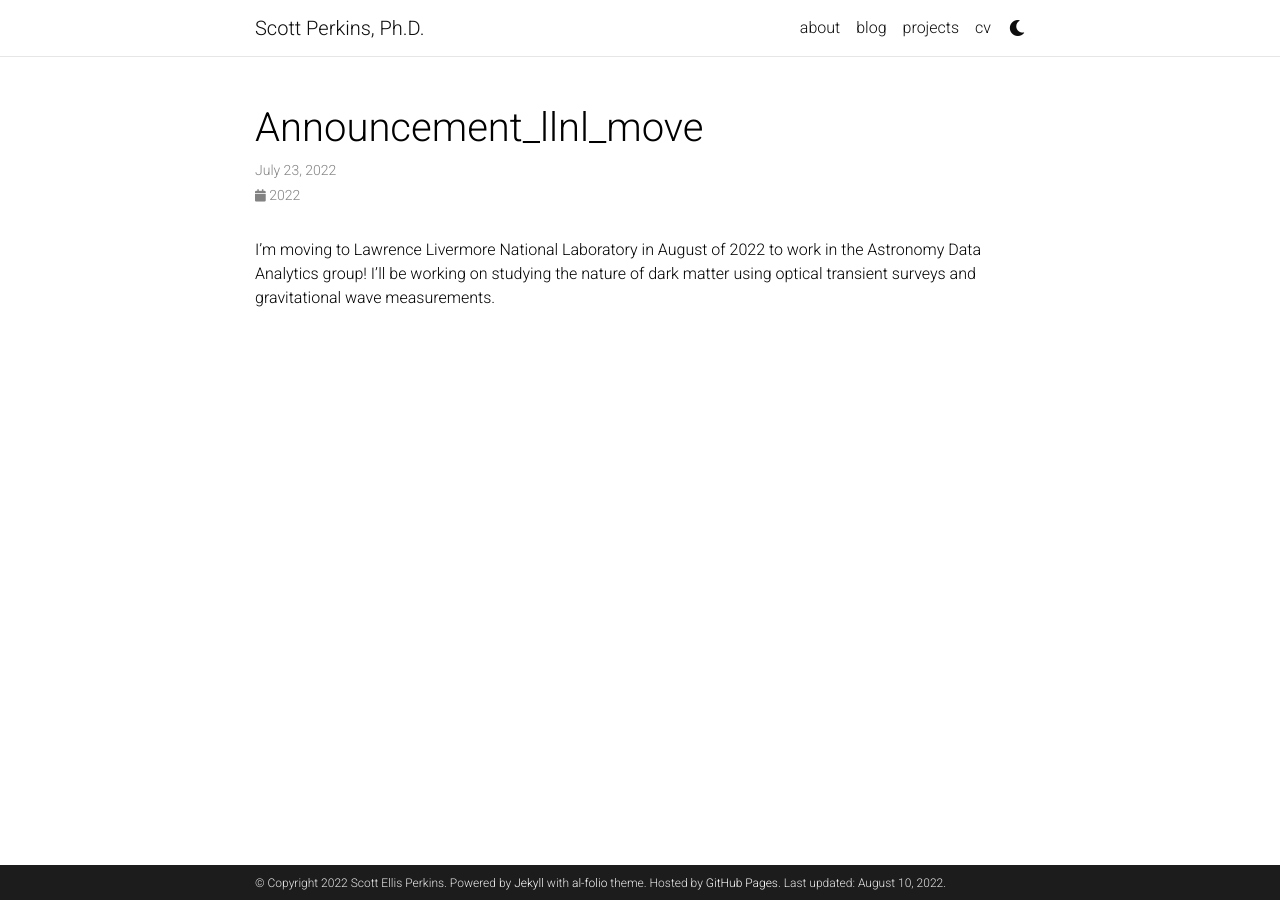
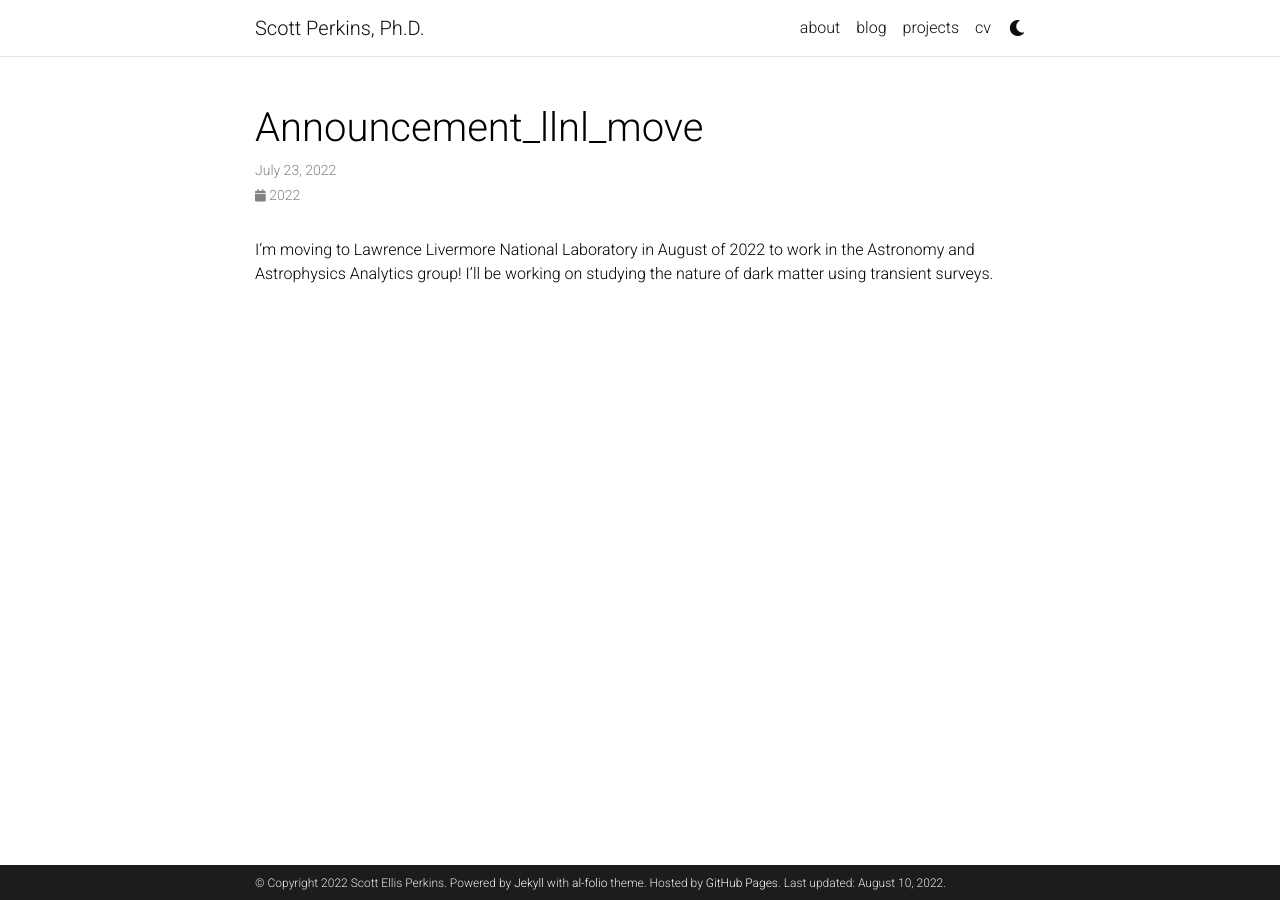
Before and after one commit to scottperkins/scottperkins.github.io, a Jekyll site: the page built from _news/announcement_llnl_move.md, in a window 1280 px wide. Built offline with Jekyll 4.4.1, drawn with Linux system fonts in a browser that asks for light colours; comment, search, counter and statistics services are not loaded; a style sheet for code colours, icons or effects is not loaded.

Commit message:
Small tweaks to website

```diff
--- a/_data/cv.yml
+++ b/_data/cv.yml
@@ -34,7 +34,7 @@
       institution: Lawrence Livermore National Laboratory, Livermore CA
       year: 2022 -
       description:
-        - Explored possible explanations of the effects of dark matter, specifically focused on primordial black holes.
+        - Explored possible explanations of dark matter, specifically focused on primordial black holes.
     - title: Graduate Research and Teaching Assistant
       institution: University of Illinois Urbana-Champaign, Champaign IL
       year: 2019 - 2022
--- a/_news/announcement_llnl_move.md
+++ b/_news/announcement_llnl_move.md
@@ -4,4 +4,4 @@ date: 2022-07-23 14:29:00-0400
 inline: true
 ---
 
-I'm moving to  Lawrence Livermore National Laboratory in August of 2022 to work in the Astronomy Data Analytics group! I'll be working on studying the nature of dark matter using optical transient surveys and gravitational wave measurements.
+I'm moving to  Lawrence Livermore National Laboratory in August of 2022 to work in the Astronomy and Astrophysics Analytics group! I'll be working on studying the nature of dark matter using transient surveys.
```
